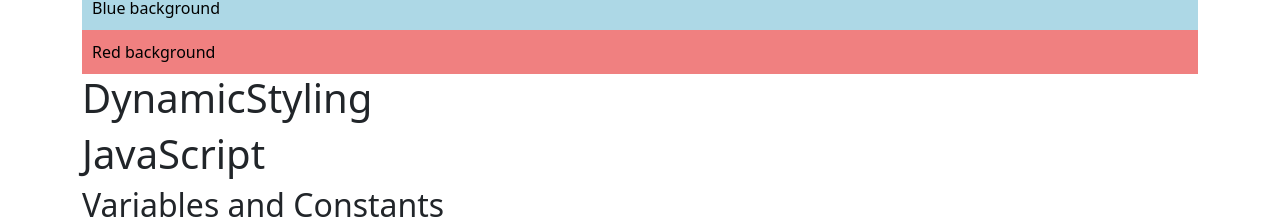
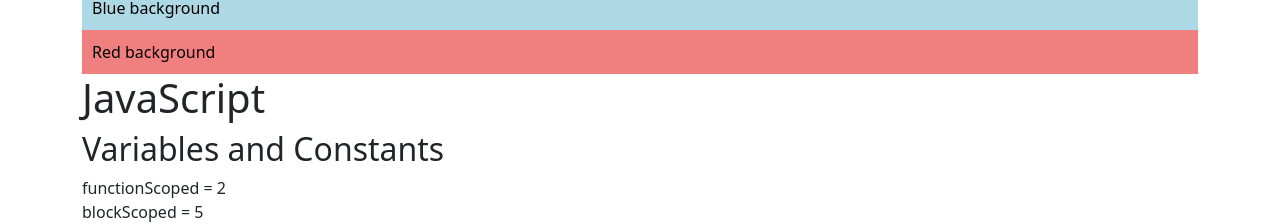
Before and after one commit to pratiksahu142/tuiter-app, a React (Create React App) app: page /labs in a window 1280 px wide. Shown: the part 713-937 px from the top of the page. Built offline with nearby package versions, Linux system fonts and the light colour scheme.

Commit message:
Removed DynamicStyling component

```diff
--- a/src/labs/a3/index.js
+++ b/src/labs/a3/index.js
@@ -1,6 +1,5 @@
 import JavaScript from "./java-script";
 import Classes from "./classes";
-import DynamicStyling from "../dynamic-styling";
 import Styles from "./styles";
 import ConditionalOutput from "./conditional-output";
 import TodoItem from "./todo/todo-item";
@@ -15,7 +14,6 @@
         <ConditionalOutput/>
         <Styles/>
         <Classes/>
-        <DynamicStyling/>
         <JavaScript/>
       </div>);
 }
--- a/src/labs/dynamic-styling.js
+++ /dev/null
@@ -1,9 +0,0 @@
-
-function DynamicStyling() {
-  return (
-      <div>
-        <h1>DynamicStyling</h1>
-      </div>
-  );
-};
-export default DynamicStyling;
```
